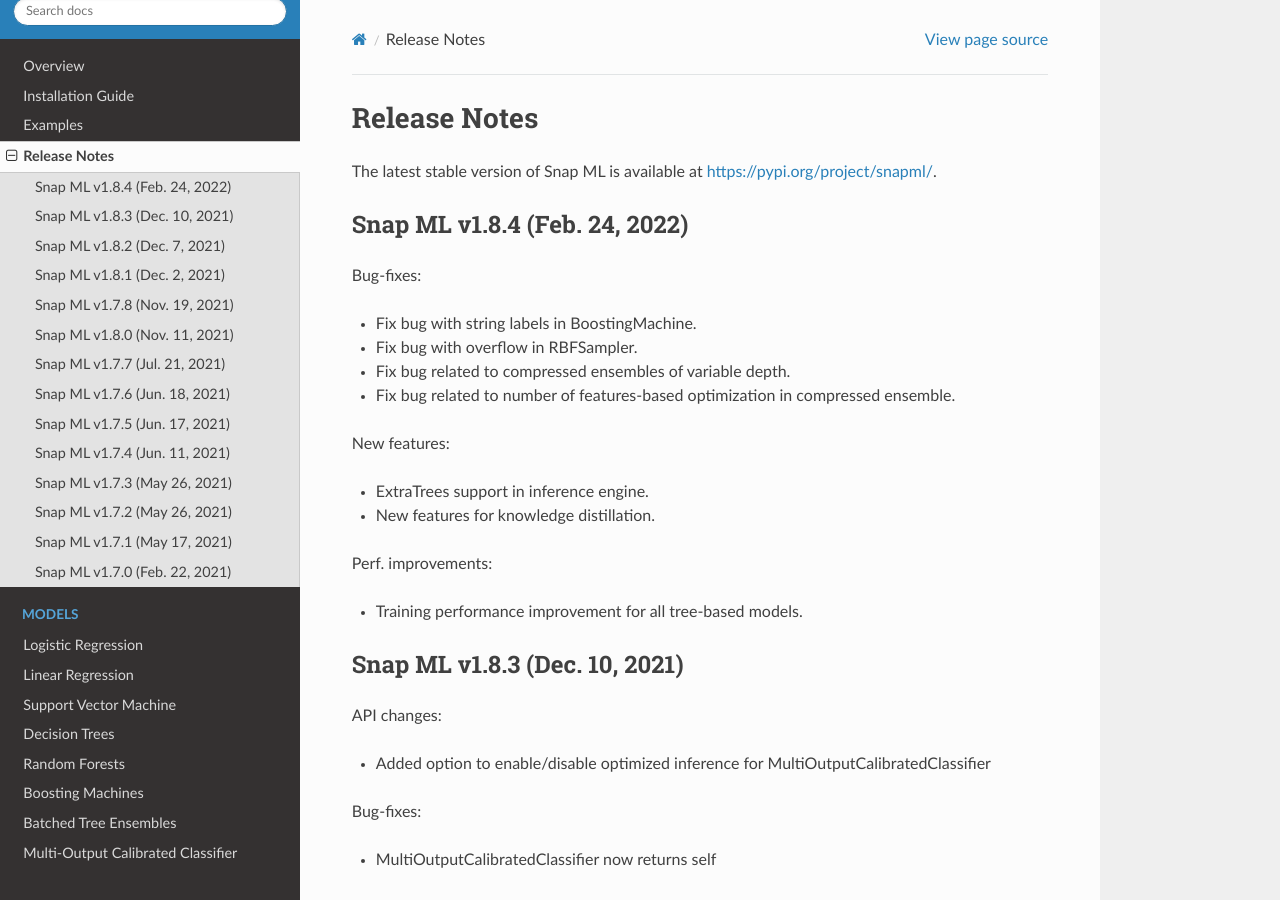
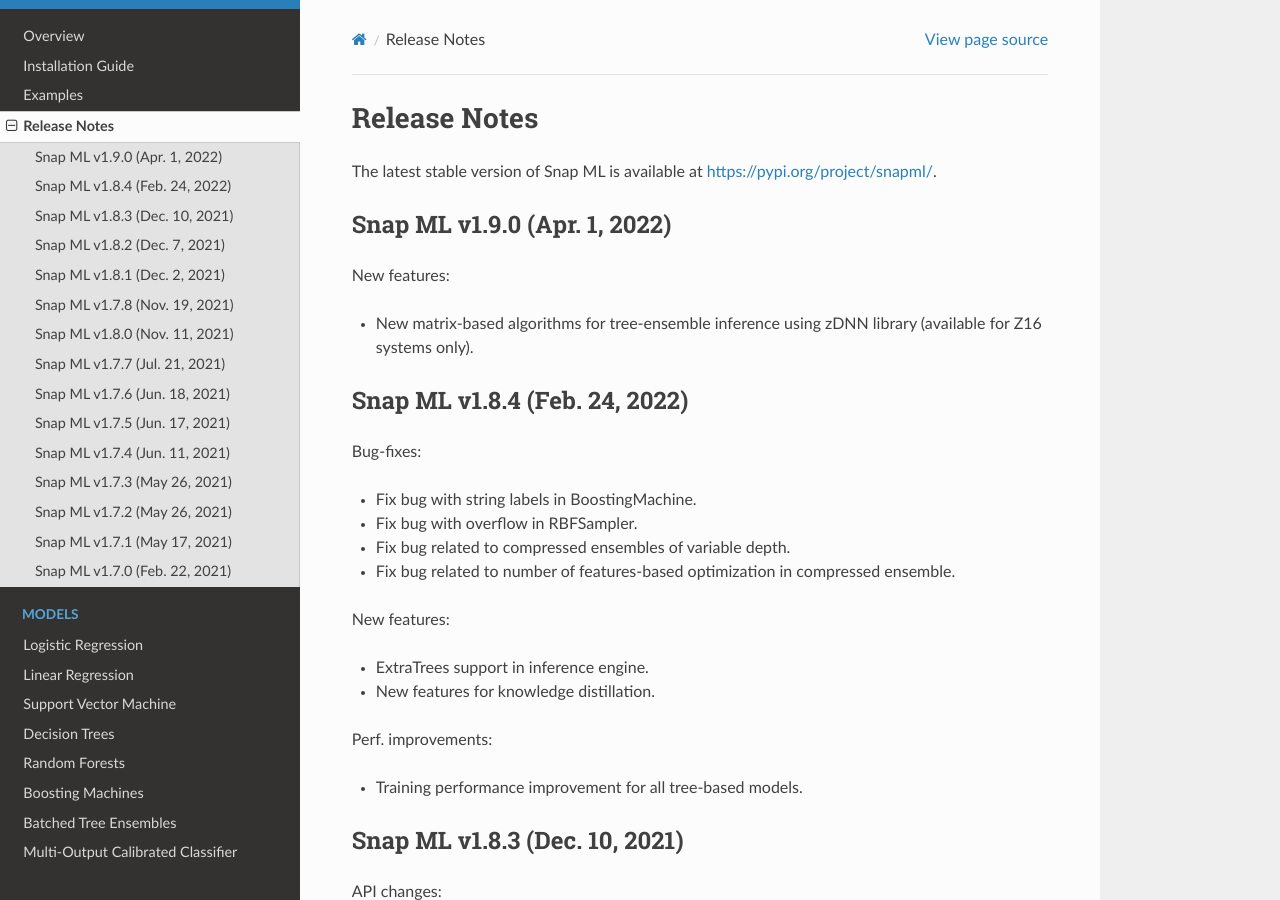
Before and after one commit to andreea-anghel/snapml-docs, a Sphinx documentation site: the page built from docs/source/release_notes.rst, in a window 1280 px wide and 900 px high. Built offline with Sphinx 7.4.7 and the Read the Docs theme 2.0.0, drawn with Linux system fonts in a browser that asks for light colours.

Commit message:
Refresh for v1.9.0

```diff
--- a/docs/requirements.txt
+++ b/docs/requirements.txt
@@ -1,2 +1,2 @@
 numpydoc
-snapml==1.8.4
+snapml==1.9.0
--- a/docs/source/release_notes.rst
+++ b/docs/source/release_notes.rst
@@ -2,6 +2,13 @@
 ##################
 
 The latest stable version of Snap ML is available at https://pypi.org/project/snapml/.
+
+Snap ML v1.9.0 (Apr. 1, 2022)
+=================================
+
+New features:
+
+- New matrix-based algorithms for tree-ensemble inference using zDNN library (available for Z16 systems only).
 
 Snap ML v1.8.4 (Feb. 24, 2022)
 =================================
```
